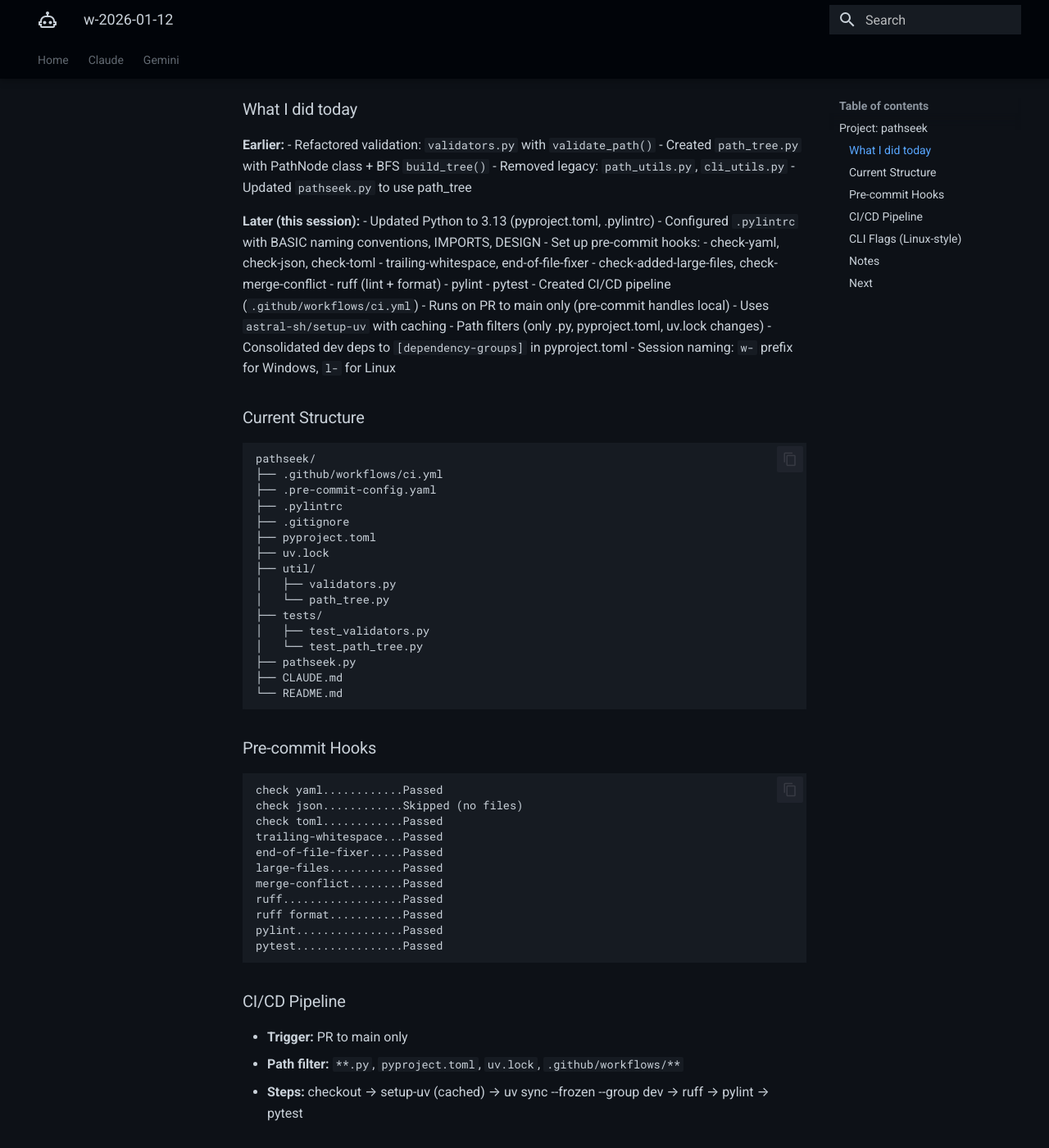
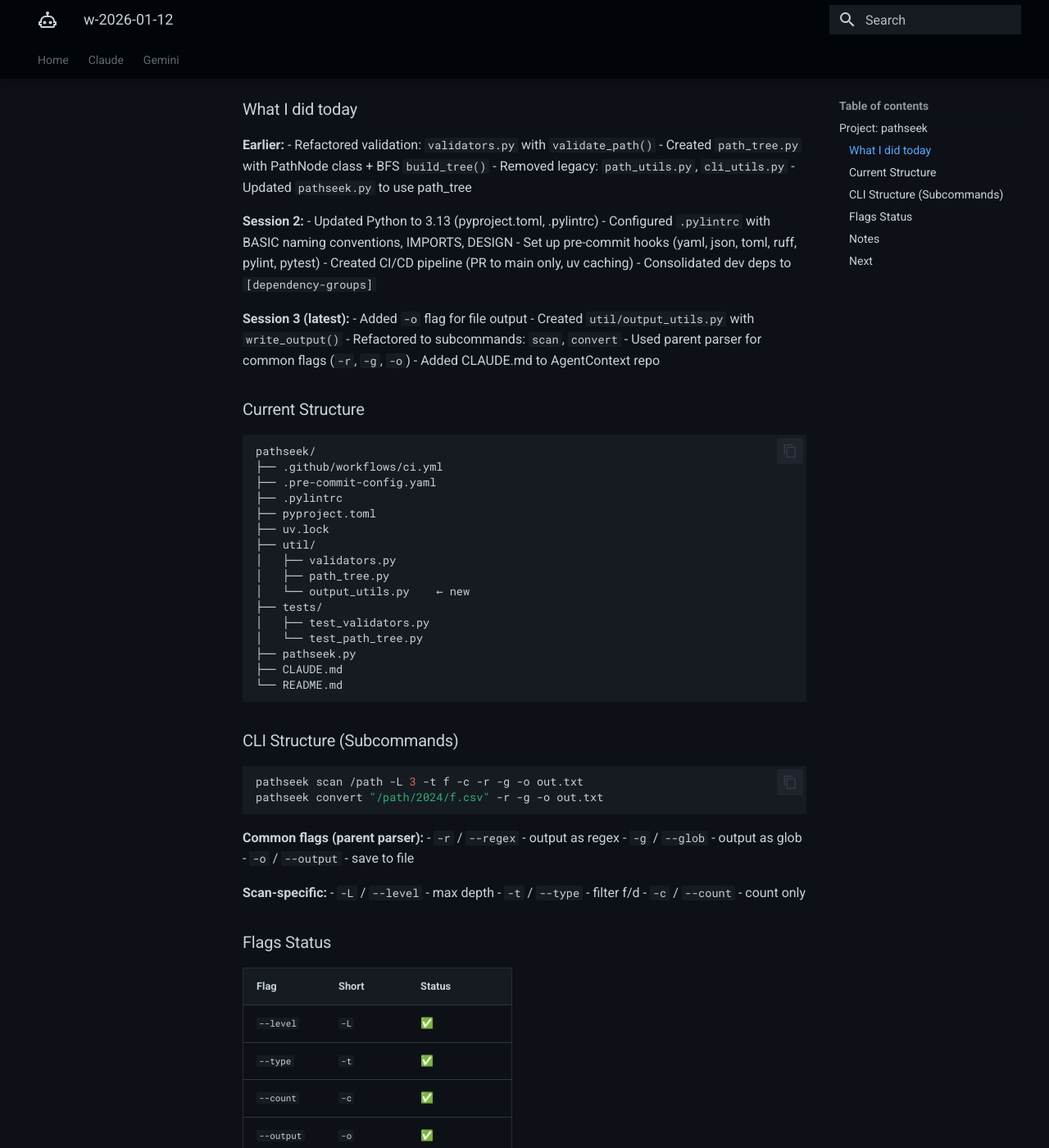
Before and after one commit to ThanuMahee12/AgentContext, an MkDocs documentation site: the page built from docs/Claude/sessions/w-2026-01-12.md, in a window 1280 px wide and 1400 px high, scrolled down 301 px. Shown: the whole window at 82% size. Built offline with MkDocs 1.6.1 and Material for MkDocs 9.7.7, drawn with Linux system fonts in a browser that asks for light colours; some of the changed text lies outside the part shown.

Commit message:
docs: update session with subcommands and common flags

````diff
--- a/docs/Claude/sessions/w-2026-01-12.md
+++ b/docs/Claude/sessions/w-2026-01-12.md
@@ -16,22 +16,19 @@
 - Removed legacy: `path_utils.py`, `cli_utils.py`
 - Updated `pathseek.py` to use path_tree
 
-**Later (this session):**
+**Session 2:**
 - Updated Python to 3.13 (pyproject.toml, .pylintrc)
 - Configured `.pylintrc` with BASIC naming conventions, IMPORTS, DESIGN
-- Set up pre-commit hooks:
-  - check-yaml, check-json, check-toml
-  - trailing-whitespace, end-of-file-fixer
-  - check-added-large-files, check-merge-conflict
-  - ruff (lint + format)
-  - pylint
-  - pytest
-- Created CI/CD pipeline (`.github/workflows/ci.yml`)
-  - Runs on PR to main only (pre-commit handles local)
-  - Uses `astral-sh/setup-uv` with caching
-  - Path filters (only .py, pyproject.toml, uv.lock changes)
-- Consolidated dev deps to `[dependency-groups]` in pyproject.toml
-- Session naming: `w-` prefix for Windows, `l-` for Linux
+- Set up pre-commit hooks (yaml, json, toml, ruff, pylint, pytest)
+- Created CI/CD pipeline (PR to main only, uv caching)
+- Consolidated dev deps to `[dependency-groups]`
+
+**Session 3 (latest):**
+- Added `-o` flag for file output
+- Created `util/output_utils.py` with `write_output()`
+- Refactored to subcommands: `scan`, `convert`
+- Used parent parser for common flags (`-r`, `-g`, `-o`)
+- Added CLAUDE.md to AgentContext repo
 
 ### Current Structure
 
@@ -40,12 +37,12 @@ pathseek/
 ├── .github/workflows/ci.yml
 ├── .pre-commit-config.yaml
 ├── .pylintrc
-├── .gitignore
 ├── pyproject.toml
 ├── uv.lock
 ├── util/
 │   ├── validators.py
-│   └── path_tree.py
+│   ├── path_tree.py
+│   └── output_utils.py    ← new
 ├── tests/
 │   ├── test_validators.py
 │   └── test_path_tree.py
@@ -54,51 +51,47 @@ pathseek/
 └── README.md
 ```
 
-### Pre-commit Hooks
+### CLI Structure (Subcommands)
 
-```
-check yaml............Passed
-check json............Skipped (no files)
-check toml............Passed
-trailing-whitespace...Passed
-end-of-file-fixer.....Passed
-large-files...........Passed
-merge-conflict........Passed
-ruff..................Passed
-ruff format...........Passed
-pylint................Passed
-pytest................Passed
+```bash
+pathseek scan /path -L 3 -t f -c -r -g -o out.txt
+pathseek convert "/path/2024/f.csv" -r -g -o out.txt
 ```
 
-### CI/CD Pipeline
+**Common flags (parent parser):**
+- `-r` / `--regex` - output as regex
+- `-g` / `--glob` - output as glob
+- `-o` / `--output` - save to file
 
-- **Trigger:** PR to main only
-- **Path filter:** `**.py`, `pyproject.toml`, `uv.lock`, `.github/workflows/**`
-- **Steps:** checkout → setup-uv (cached) → uv sync --frozen --group dev → ruff → pylint → pytest
+**Scan-specific:**
+- `-L` / `--level` - max depth
+- `-t` / `--type` - filter f/d
+- `-c` / `--count` - count only
 
-### CLI Flags (Linux-style)
+### Flags Status
 
 | Flag | Short | Status |
 |------|-------|--------|
-| `PATH` | - | ✅ |
 | `--level` | `-L` | ✅ |
 | `--type` | `-t` | ✅ |
 | `--count` | `-c` | ✅ |
+| `--output` | `-o` | ✅ |
+| `--regex` | `-r` | ✅ (placeholder) |
+| `--glob` | `-g` | ✅ (placeholder) |
 | `--pattern` | `-p` | ⏳ |
 | `--single` | `-s` | ⏳ |
 | `--unique` | `-u` | ⏳ |
-| `--regex` | `-r` | ⏳ |
-| `--glob` | `-g` | ⏳ |
-| `--output` | `-o` | ⏳ |
 
 ### Notes
 
-- data-alchemy pre-commit: config exists but needs `pre-commit install` to activate
+- data-alchemy pre-commit: needs `pre-commit install` to activate
 - Session naming: `w-` = Windows, `l-` = Linux/remote
+- Machine switch: `cd ~/AgentContext && git pull` first
 
 ### Next
 
-- Create `pattern_extractor.py`
-- Add pattern flags (`-p`, `-r`, `-g`, `-s`, `-u`, `-o`)
+- Create `pattern_extractor.py` for regex/glob conversion
+- Implement `-r`, `-g` actual logic
+- Add `-p`, `-s`, `-u` flags
 
 ---
````
